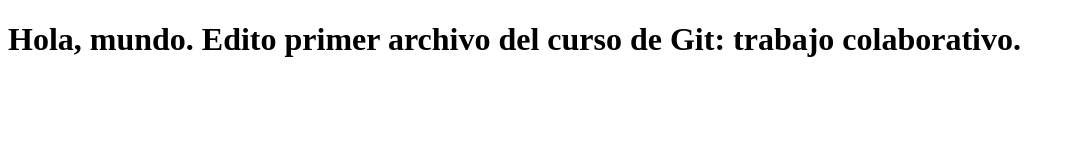
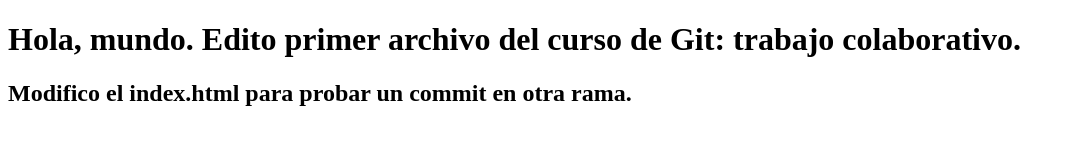
Before and after one commit to jyongkim/proyecto-git-20210814, a plain HTML site: page index.html in a window 1280 px wide. Shown: the whole page, without its empty margins (0-1075 px from the left). Drawn offline with Linux system fonts and the light colour scheme.

Commit message:
Modifico el index.html

```diff
--- a/index.html
+++ b/index.html
@@ -8,5 +8,6 @@
 </head>
 <body>
     <h1>Hola, mundo. Edito primer archivo del curso de Git: trabajo colaborativo.</h1>
+    <h2>Modifico el index.html para probar un commit en otra rama.</h2>
 </body>
 </html>
```
